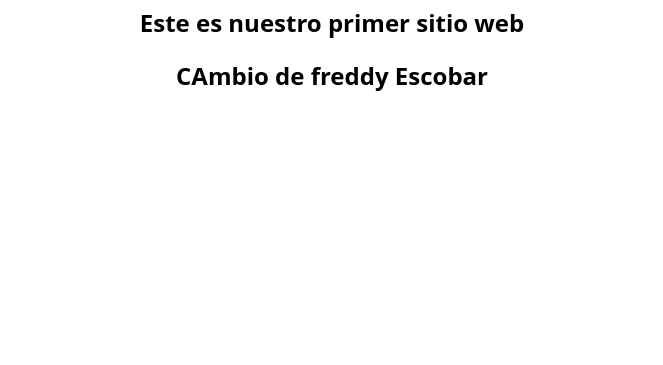
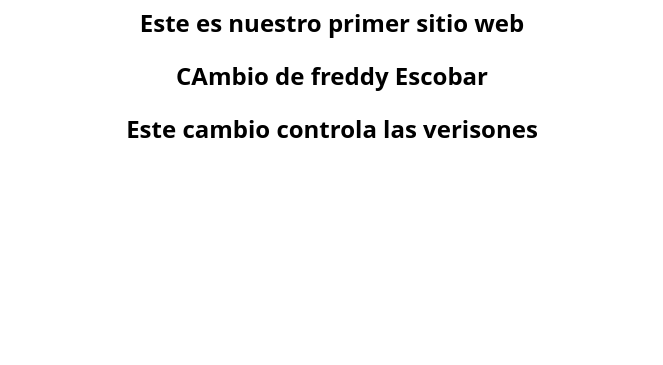
Before and after one commit to fescobar13/cursodocker-website, a plain HTML site: page static-html/index.html in a window 1280 px wide. Shown: the part 435-800 px from the top of the page, without its empty margins (308-971 px from the left). Drawn offline with Linux system fonts and the light colour scheme.

Commit message:
control de versiones

```diff
--- a/static-html/index.html
+++ b/static-html/index.html
@@ -19,4 +19,5 @@ body {
 	<h1>Bienvenidos al Curso sobre Docker</h1>
 	<h2>Este es nuestro primer sitio web</h2>
     <h2>CAmbio de freddy Escobar</h2>
+    <h2>Este cambio controla las verisones</h2>
 </html>
```
